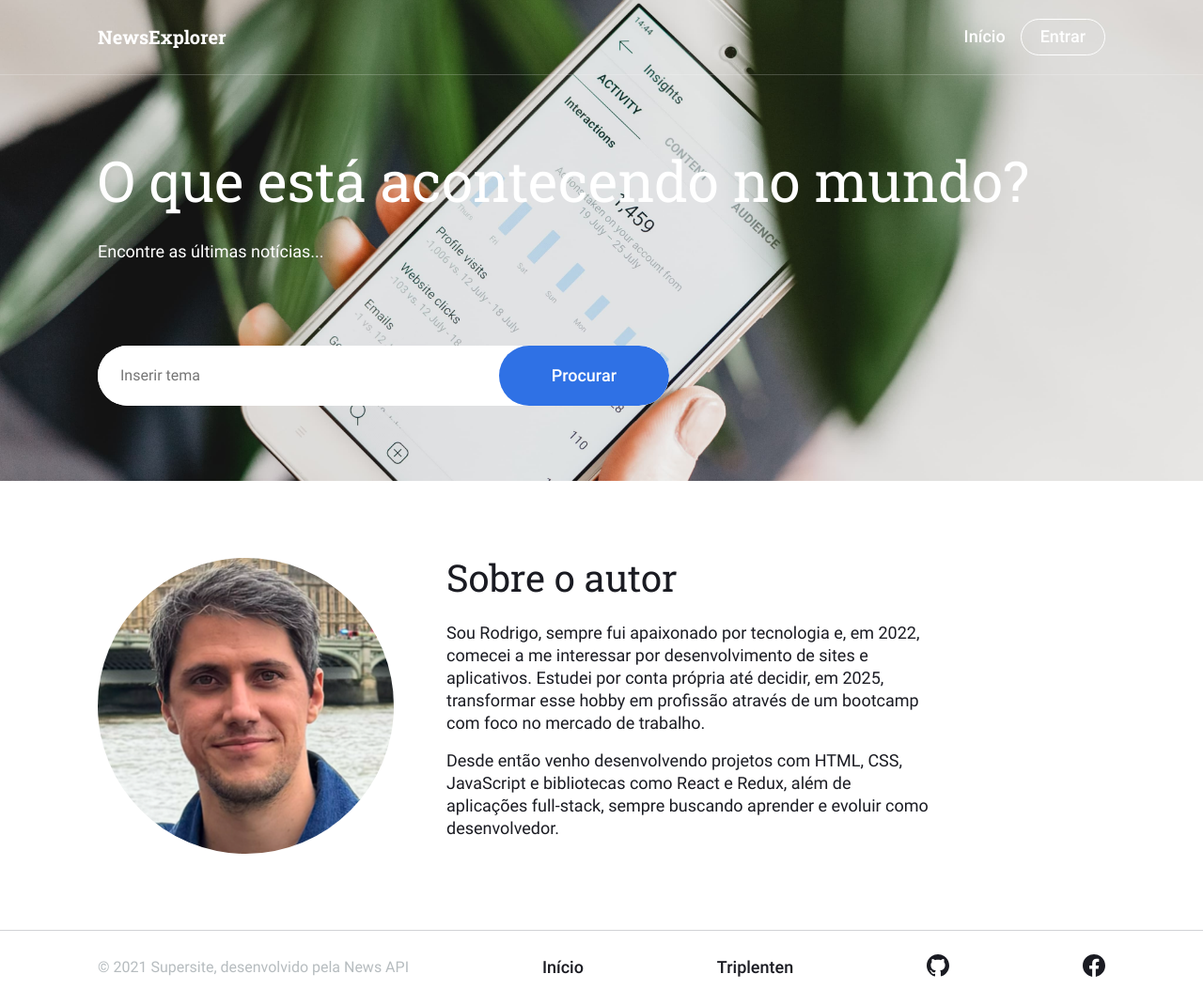
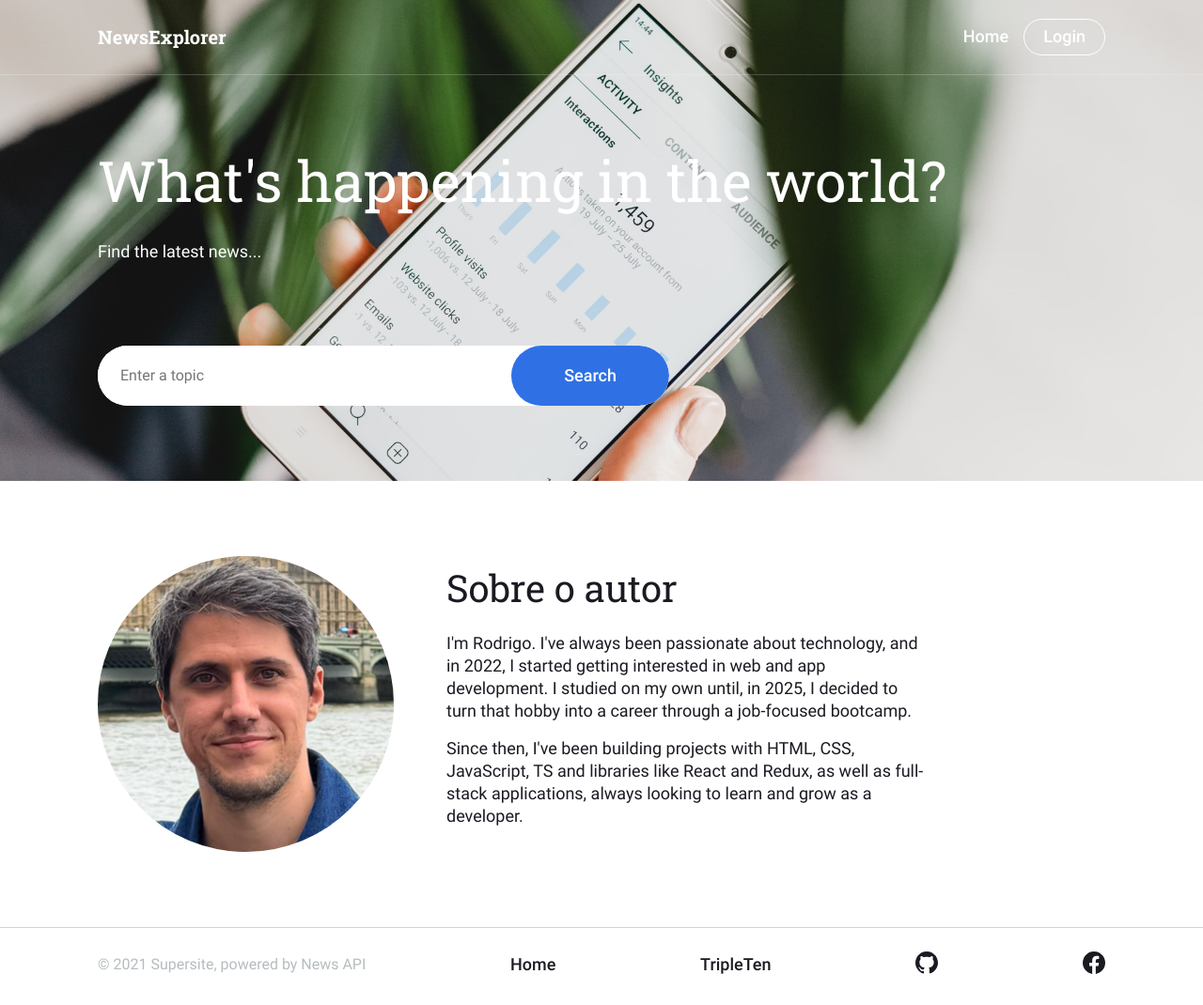
Before and after one commit to RodrigoMZanetti/news-explorer-frontend, a React (Vite) app: page / in a window 1280 px wide. Shown: the whole page at 94% size. Built offline with nearby package versions, Linux system fonts and the light colour scheme; no server answers.

Commit message:
Translate frontend to English

```diff
--- a/src/components/About/About.jsx
+++ b/src/components/About/About.jsx
@@ -13,15 +13,15 @@ function About() {
       <div className="about__text-container">
         <h1 className="about__title">Sobre o autor</h1>
         <p className="about__text">
-          Sou Rodrigo, sempre fui apaixonado por tecnologia e, em 2022, comecei
-          a me interessar por desenvolvimento de sites e aplicativos. Estudei
-          por conta própria até decidir, em 2025, transformar esse hobby em
-          profissão através de um bootcamp com foco no mercado de trabalho.
+          I'm Rodrigo. I've always been passionate about technology, and in
+          2022, I started getting interested in web and app development. I
+          studied on my own until, in 2025, I decided to turn that hobby into a
+          career through a job-focused bootcamp.
         </p>
         <p className="about__text">
-          Desde então venho desenvolvendo projetos com HTML, CSS, JavaScript e
-          bibliotecas como React e Redux, além de aplicações full-stack, sempre
-          buscando aprender e evoluir como desenvolvedor.
+          Since then, I've been building projects with HTML, CSS, JavaScript, TS
+          and libraries like React and Redux, as well as full-stack
+          applications, always looking to learn and grow as a developer.
         </p>
       </div>
     </section>
--- a/src/components/App/App.jsx
+++ b/src/components/App/App.jsx
@@ -32,7 +32,7 @@ function App() {
       setArticles(resultado.articles);
       localStorage.setItem("articles", JSON.stringify(resultado.articles));
     } catch (error) {
-      console.error("Ocorreu um erro:", error);
+      console.error("An error occurred:", error);
       setError(true);
     } finally {
       setIsLoading(false);
@@ -99,25 +99,25 @@ function App() {
             isOpen={activeModal === "login"}
             onClose={() => setActiveModal(null)}
             onSwitch={() => setActiveModal("signup")}
-            title="Entrar"
-            buttonText="Entrar"
-            link="ou Inscreva-se"
+            title="Log in"
+            buttonText="Log in"
+            link="or Sign up"
           />
           <PopupWithForm
             isOpen={activeModal === "signup"}
             onClose={() => setActiveModal(null)}
             onSwitch={() => setActiveModal("login")}
             onSuccess={() => setActiveModal("success")}
-            title="Inscrever-se"
-            buttonText="Inscrever"
-            link="ou Faça Login"
+            title="Sign up"
+            buttonText="Sign up"
+            link="Login in"
           />
           <PopupWithForm
             isOpen={activeModal === "success"}
             onClose={() => setActiveModal(null)}
             onSwitch={() => setActiveModal("login")}
-            title="Cadastro Feito"
-            buttonText="Ir para Login"
+            title="Registration Completed"
+            buttonText="Go to Log in"
           />
           <Routes>
             <Route
--- a/src/components/Footer/Footer.jsx
+++ b/src/components/Footer/Footer.jsx
@@ -5,14 +5,12 @@ import "./Footer.css";
 function Footer() {
   return (
     <footer className="footer">
-      <p className="footer__copyright">
-        © 2021 Supersite, desenvolvido pela News API
-      </p>
+      <p className="footer__copyright">© 2021 Supersite, powered by News API</p>
       <Link to="/" className="footer__link">
-        Início
+        Home
       </Link>
       <Link to="/" className="footer__link">
-        Triplenten
+        TripleTen
       </Link>
 
       <a
--- a/src/components/Navigation/Navigation.jsx
+++ b/src/components/Navigation/Navigation.jsx
@@ -14,20 +14,20 @@ function Navigation({ onOpenModal, isMenuOpen }) {
   return (
     <nav className={`navigation ${isMenuOpen ? "navigation--open" : ""}`}>
       <Link to="/" className="navigation__link">
-        Início
+        Home
       </Link>
       {currentUser ? (
         <>
           <Link to="/saved-news" className="navigation__link">
-            Artigos Salvos
+            Saved Articles
           </Link>
           <button className="navigation__button" onClick={handleLogout}>
-            {currentUser.name} • Sair
+            {currentUser.name} • Logout
           </button>
         </>
       ) : (
         <button className="navigation__button" onClick={onOpenModal}>
-          Entrar
+          Login
         </button>
       )}
     </nav>
--- a/src/components/NewsCard/NewsCard.jsx
+++ b/src/components/NewsCard/NewsCard.jsx
@@ -17,7 +17,7 @@ function NewsCard({
   savedArticles = [],
   setSavedArticles,
 }) {
-  const formattedDate = new Date(date).toLocaleDateString("pt-BR", {
+  const formattedDate = new Date(date).toLocaleDateString("en-US", {
     day: "numeric",
     month: "long",
     year: "numeric",
@@ -69,7 +69,7 @@ function NewsCard({
       {!onDelete && (
         <button
           className={`newscard__icon ${savedArticle ? "newscard__icon--saved" : ""}`}
-          title="Faça o login para salvar os artigos"
+          title="Log in to save articles"
           onClick={handleSave}
         >
           <svg
--- a/src/components/PopupWithForm/PopupWithForm.jsx
+++ b/src/components/PopupWithForm/PopupWithForm.jsx
@@ -61,7 +61,7 @@ function PopupWithForm({
     const baseUrl = import.meta.env.VITE_API_URL;
 
     e.preventDefault();
-    if (title === "Inscrever-se") {
+    if (title === "Sign up") {
       signUp(baseUrl, email, name, password)
         .then((res) => {
           const isSuccess = res.ok;
@@ -81,7 +81,7 @@ function PopupWithForm({
         .catch((err) => console.error(err));
       return;
     }
-    if (title === "Entrar") {
+    if (title === "Log in") {
       signIn(baseUrl, email, password)
         .then((res) => {
           const isSuccess = res.ok;
@@ -93,7 +93,7 @@ function PopupWithForm({
         })
         .then(({ data, isSuccess }) => {
           if (!isSuccess) {
-            throw new Error(data.message || "Houve um erro no Login.");
+            throw new Error(data.message || "There was a login error.");
           }
 
           localStorage.setItem("token", data.token);
@@ -110,7 +110,7 @@ function PopupWithForm({
         })
         .then(({ result, isSuccess }) => {
           if (!isSuccess) {
-            throw new Error(result.message || "Erro ao buscar usuário.");
+            throw new Error(result.message || "Error fetching user.");
           }
 
           setCurrentUser(result);
@@ -118,14 +118,14 @@ function PopupWithForm({
         })
         .catch((error) => {
           setFormError(
-            `Error: ${error.message}! Houve um erro no Login, tente novamente!`,
+            `Error: ${error.message}! There was a login error, please try again!`,
           );
         });
 
       return;
     }
 
-    if (title === "Cadastro Feito") {
+    if (title === "Registration Completed") {
       e.preventDefault();
       onSwitch();
       return;
@@ -144,7 +144,7 @@ function PopupWithForm({
           X
         </button>
         <h1 className="popupwithform__title">{title}</h1>
-        {title !== "Cadastro Feito" && (
+        {title !== "Registration Completed" && (
           <>
             <input
               className="popupwithform__input"
@@ -158,25 +158,25 @@ function PopupWithForm({
             <input
               className="popupwithform__input"
               type="password"
-              placeholder="Senha"
+              placeholder="Password"
               required
               onChange={checkPassword}
               value={password}
             />
           </>
         )}
-        {title === "Inscrever-se" && (
+        {title === "Sign up" && (
           <input
             className="popupwithform__input"
             type="text"
-            placeholder="Nome de usuário"
+            placeholder="Username"
             required
             onChange={checkName}
             value={name}
           />
         )}
-        {title === "Cadastro Feito" && (
-          <p>Cadastro feito com sucesso. Faça login!</p>
+        {title === "Registration Completed" && (
+          <p>Registration completed successfully. Please log in!</p>
         )}
         {formError && (
           <span className="popupwithform__formError">{formError}</span>
@@ -184,11 +184,11 @@ function PopupWithForm({
         <button
           className="popupwithform__access-button"
           disabled={
-            title === "Inscrever-se"
+            title === "Sign up"
               ? !(emailValidation && passwordValidation && nameValidation)
-              : title === "Entrar"
+              : title === "Log in"
                 ? !(emailValidation && passwordValidation)
-                : title === "Cadastro Feito"
+                : title === "Registration Completed"
                   ? false
                   : true
           }
@@ -196,7 +196,7 @@ function PopupWithForm({
         >
           {buttonText}
         </button>
-        {title !== "Cadastro Feito" && (
+        {title !== "Registration Completed" && (
           <a className="popupwithform__link" onClick={onSwitch}>
             {link}
           </a>
--- a/src/components/SavedNews/SavedNews.jsx
+++ b/src/components/SavedNews/SavedNews.jsx
@@ -47,7 +47,7 @@ function SavedNews({ onOpenModal }) {
   return (
     <div className="savednews">
       <Header onOpenModal={onOpenModal} isDark={false} />
-      <h1 className="savednews__title">Artigos Salvos</h1>
+      <h1 className="savednews__title">Saved Articles</h1>
       <SavedNewsHeader
         name={currentUser?.name}
         amount={savedArticles.length}
--- a/src/components/SavedNewsHeader/SavedNewsHeader.jsx
+++ b/src/components/SavedNewsHeader/SavedNewsHeader.jsx
@@ -4,13 +4,11 @@ import "./SavedNewsHeader.css";
 function SavedNewsHeader({ name, amount, keywords }) {
   return (
     <div className="savednewsheader">
-      <p className="savednewsheader__text">Artigos salvos</p>
+      <p className="savednewsheader__text">Saved Articles</p>
       <h1 className="savednewsheader__title">
-        {name}, você tem {amount} artigos salvos
+        {name}, you have {amount} saved {amount === 1 ? "article" : "articles"}
       </h1>
-      <p className="savednewsheader__keywords">
-        "Por palavras-chave: {keywords}"
-      </p>
+      <p className="savednewsheader__keywords">By keywords: {keywords}</p>
     </div>
   );
 }
--- a/src/components/SearchForm/SearchForm.jsx
+++ b/src/components/SearchForm/SearchForm.jsx
@@ -7,7 +7,7 @@ function SearchForm({ handleSearch }) {
 
   function handleSubmit(query) {
     if (query === "") {
-      setError("Por favor, insira uma palavra-chave");
+      setError("Please enter a keyword");
       return;
     } else {
       handleSearch(query);
@@ -17,14 +17,14 @@ function SearchForm({ handleSearch }) {
 
   return (
     <div className="searchform">
-      <h1 className="searchform__title">O que está acontecendo no mundo?</h1>
-      <h2 className="searchform__subtitle">Encontre as últimas notícias...</h2>
+      <h1 className="searchform__title"> What's happening in the world?</h1>
+      <h2 className="searchform__subtitle">Find the latest news...</h2>
 
       <form className="searchform__form">
         <input
           className="searchform__input"
           type="text"
-          placeholder="Inserir tema"
+          placeholder="Enter a topic"
           value={query}
           onChange={(e) => setQuery(e.target.value)}
         />
@@ -34,7 +34,7 @@ function SearchForm({ handleSearch }) {
           className="searchform__button"
           onClick={() => handleSubmit(query)}
         >
-          Procurar
+          Search
         </button>
       </form>
     </div>
```
Also changed, not shown: src/components/NewsCardList/NewsCardList.jsx (+5 -6 lines).
